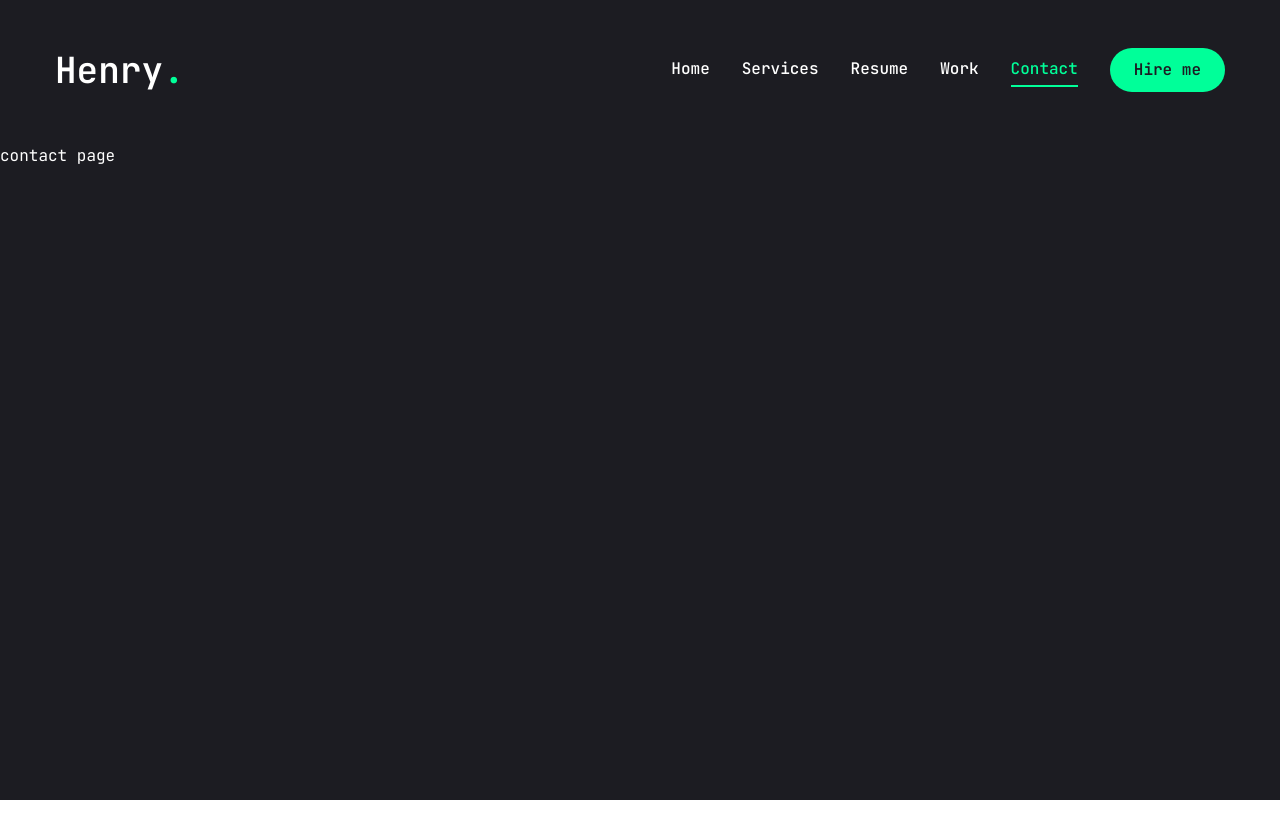
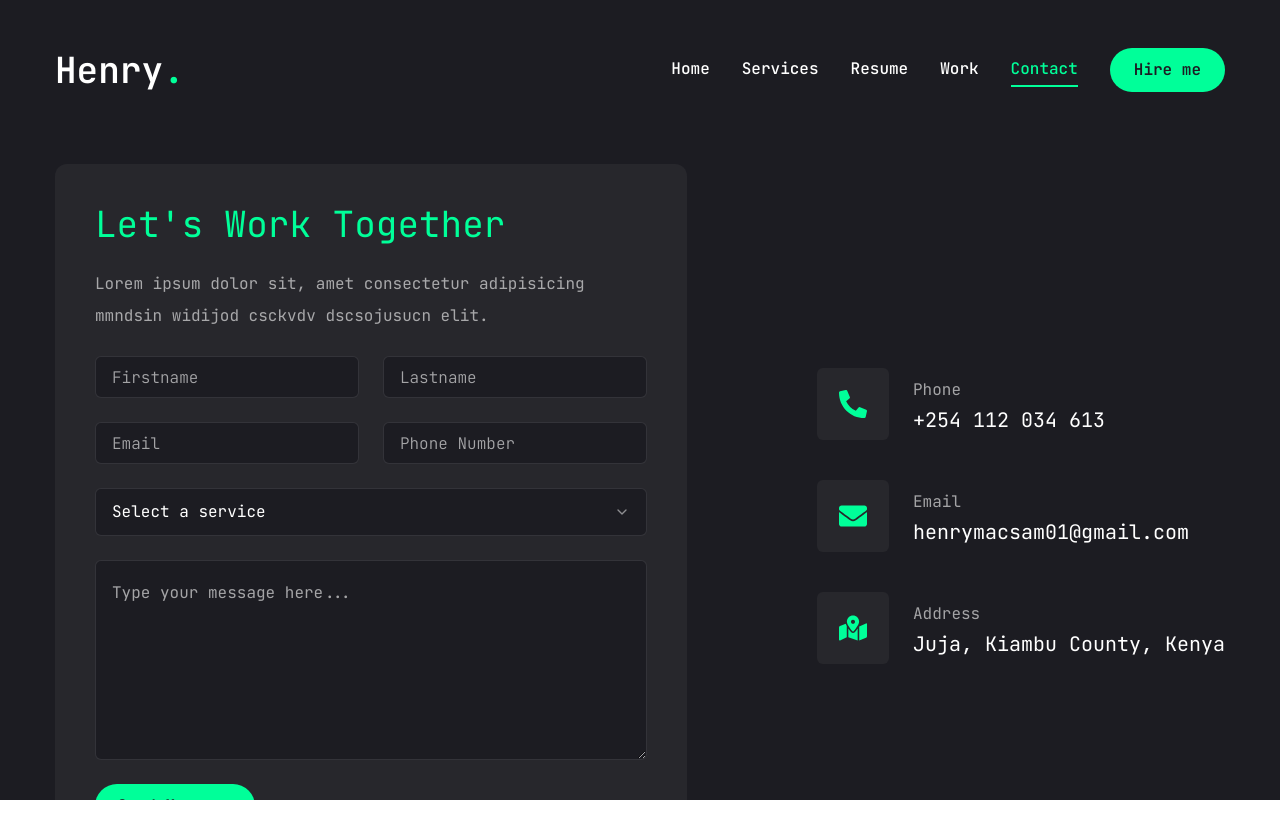
Before and after one commit to HenchaDev/henry-portfolio, a Next.js app: page /contact in a window 1280 px wide. Shown: the top 838 px of the page. Before the commit the page ends 800 px from the top, so only its background shows below. Built offline with nearby package versions, Linux system fonts and the light colour scheme.

Commit message:
finalizing on pages

```diff
--- a/app/contact/page.jsx
+++ b/app/contact/page.jsx
@@ -1,5 +1,108 @@
+"use client";
+
+import { Button } from "@/components/ui/button";
+import { Input } from "@/components/ui/input";
+import { Textarea } from "@/components/ui/textarea";
+
+import {
+    Select,
+    SelectContent,
+    SelectGroup,
+    SelectItem,
+    SelectLabel,
+    SelectTrigger,
+    SelectValue
+} from "@/components/ui/select";
+
+import { FaEnvelope, FaPhoneAlt, FaMapMarkedAlt } from "react-icons/fa";
+
+const info = [
+    {
+        icon: <FaPhoneAlt />,
+        title: "Phone",
+        description: "+254 112 034 613"
+    },
+    {
+        icon: <FaEnvelope />,
+        title: "Email",
+        description: "henrymacsam01@gmail.com"
+    },
+    {
+        icon: <FaMapMarkedAlt />,
+        title: "Address",
+        description: "Juja, Kiambu County, Kenya"
+    }
+];
+
+import { motion } from "framer-motion";
+
 const Contact = () => {
-    return <div>contact page</div>;
+    return <motion.section
+    initial={{opacity: 0}}
+    animate={{
+        opacity: 1,
+        transition: {delay: 2.4, duration: 0.4, ease: "easeIn"}
+    }}
+    className="py-6"
+    >
+       <div className="container mx-auto">
+        <div className="flex flex-col xl:flex-row gap-[30px]">
+            {/* form */}
+            <div className="xl:w-[54%] order-2 xl:order-none">
+                <form action="" className="flex flex-col gap-6 p-10 bg-[#27272c] rounded-xl">
+                    <h3 className="text-4xl text-accent">Let's Work Together</h3>
+                    <p className="text-white/60">
+                        Lorem ipsum dolor sit, amet consectetur adipisicing mmndsin widijod csckvdv dscsojusucn elit.
+                    </p>
+                    {/* input */}
+                    <div className="grid grid-cols-1 md:grid-cols-2 gap-6">
+                        <Input type="firstname" placeholder="Firstname"/>
+                        <Input type="lastname" placeholder="Lastname"/>
+                        <Input type="email" placeholder="Email"/>
+                        <Input type="phone" placeholder="Phone Number"/>
+                    </div>
+                    {/* select */}
+                    <Select>
+                        <SelectTrigger className="w-full">
+                            <SelectValue placeholder="Select a service"/>
+                        </SelectTrigger>
+                        <SelectContent>
+                            <SelectGroup>
+                                <SelectLabel>Select a service</SelectLabel>
+                                <SelectItem value="est">Web Development</SelectItem>
+                                <SelectItem value="cst">UI/UX Design</SelectItem>
+                                <SelectItem value="mst">Logo Design</SelectItem>
+                            </SelectGroup>
+                        </SelectContent>
+                    </Select>
+
+                    {/* textarea */}
+                    <Textarea className="h-[200px]" placeholder="Type your message here..." />
+                    {/* button */}
+                    <Button size="" className="max-w-40" >Send Message</Button>
+                </form>
+            </div>
+            {/* info */}
+            <div className="flex-1 flex items-center xl:justify-end order-1 xl:order-none mb-8 xl:mb-0">
+                <ul className="flex flex-col gap-10">
+                    {info.map((item, index)=> {
+                        return(
+                            <li key={index} className="flex items-center gap-6">
+                                <div className="w-[52px] h-[52px] xl:w-[72px] xl:h-[72px] bg-[#27272c] text-accent rounded-md flex items-center justify-center">
+                                    <div className="text-[28px]">{item.icon}</div>
+                                </div>
+                                <div className="flex-1">
+                                    <p className="text-white/60">{item.title}</p>
+                                    <h3 className="text-xl">{item.description}</h3>
+                                </div>
+                            </li>
+                        );
+                    })}
+                </ul>
+            </div>
+        </div>
+       </div>
+    </motion.section>;
 }
 
 export default Contact;
--- a/components/ui/input.jsx
+++ b/components/ui/input.jsx
@@ -7,7 +7,7 @@ const Input = React.forwardRef(({ className, type, ...props }, ref) => {
     (<input
       type={type}
       className={cn(
-        "flex h-10 w-full rounded-md border border-slate-200 bg-white px-3 py-2 text-sm ring-offset-white file:border-0 file:bg-transparent file:text-sm file:font-medium file:text-slate-950 placeholder:text-slate-500 focus-visible:outline-none focus-visible:ring-2 focus-visible:ring-slate-950 focus-visible:ring-offset-2 disabled:cursor-not-allowed disabled:opacity-50 dark:border-slate-800 dark:bg-slate-950 dark:ring-offset-slate-950 dark:file:text-slate-50 dark:placeholder:text-slate-400 dark:focus-visible:ring-slate-300",
+        "flex h-10 w-full rounded-md border border-white/10 focus:border-accent font-light bg-primary px-4 py-5 text-base placeholder:text-white/60 outline-none",
         className
       )}
       ref={ref}
--- a/components/ui/select.jsx
+++ b/components/ui/select.jsx
@@ -16,7 +16,7 @@ const SelectTrigger = React.forwardRef(({ className, children, ...props }, ref)
   <SelectPrimitive.Trigger
     ref={ref}
     className={cn(
-      "flex h-10 w-full items-center justify-between rounded-md border border-slate-200 bg-white px-3 py-2 text-sm ring-offset-white placeholder:text-slate-500 focus:outline-none focus:ring-2 focus:ring-slate-950 focus:ring-offset-2 disabled:cursor-not-allowed disabled:opacity-50 [&>span]:line-clamp-1 dark:border-slate-800 dark:bg-slate-950 dark:ring-offset-slate-950 dark:placeholder:text-slate-400 dark:focus:ring-slate-300",
+      "flex h-[48px] w-full items-center justify-between rounded-md border border-white/10 bg-primary px-4 py-5 text-base test-white/60 placeholder:text-white/10 focus:border-accent outline-none",
       className
     )}
     {...props}>
@@ -54,7 +54,7 @@ const SelectContent = React.forwardRef(({ className, children, position = "poppe
     <SelectPrimitive.Content
       ref={ref}
       className={cn(
-        "relative z-50 max-h-96 min-w-[8rem] overflow-hidden rounded-md border border-slate-200 bg-white text-slate-950 shadow-md data-[state=open]:animate-in data-[state=closed]:animate-out data-[state=closed]:fade-out-0 data-[state=open]:fade-in-0 data-[state=closed]:zoom-out-95 data-[state=open]:zoom-in-95 data-[side=bottom]:slide-in-from-top-2 data-[side=left]:slide-in-from-right-2 data-[side=right]:slide-in-from-left-2 data-[side=top]:slide-in-from-bottom-2 dark:border-slate-800 dark:bg-slate-950 dark:text-slate-50",
+        "relative z-50 max-h-96 min-w-[8rem] overflow-hidden rounded-md border border-white/10 bg-primary text-white shadow-md data-[state=open]:animate-in data-[state=closed]:animate-out data-[state=closed]:fade-out-0 data-[state=open]:fade-in-0 data-[state=closed]:zoom-out-95 data-[state=open]:zoom-in-95 data-[side=bottom]:slide-in-from-top-2 data-[side=left]:slide-in-from-right-2 data-[side=right]:slide-in-from-left-2 data-[side=top]:slide-in-from-bottom-2 dark:border-slate-800 dark:bg-slate-950 dark:text-slate-50",
         position === "popper" &&
           "data-[side=bottom]:translate-y-1 data-[side=left]:-translate-x-1 data-[side=right]:translate-x-1 data-[side=top]:-translate-y-1",
         className
@@ -85,7 +85,7 @@ const SelectItem = React.forwardRef(({ className, children, ...props }, ref) =>
   <SelectPrimitive.Item
     ref={ref}
     className={cn(
-      "relative flex w-full cursor-default select-none items-center rounded-sm py-1.5 pl-8 pr-2 text-sm outline-none focus:bg-slate-100 focus:text-slate-900 data-[disabled]:pointer-events-none data-[disabled]:opacity-50 dark:focus:bg-slate-800 dark:focus:text-slate-50",
+      "relative flex w-full cursor-default select-none items-center rounded-sm py-1.5 pl-8 pr-2 text-sm outline-none focus:bg-accent focus:text-primary data-[disabled]:pointer-events-none data-[disabled]:opacity-50 dark:focus:bg-slate-800 dark:focus:text-slate-50",
       className
     )}
     {...props}>
--- a/components/ui/textarea.jsx
+++ b/components/ui/textarea.jsx
@@ -6,7 +6,7 @@ const Textarea = React.forwardRef(({ className, ...props }, ref) => {
   return (
     (<textarea
       className={cn(
-        "flex min-h-[80px] w-full rounded-md border border-slate-200 bg-white px-3 py-2 text-sm ring-offset-white placeholder:text-slate-500 focus-visible:outline-none focus-visible:ring-2 focus-visible:ring-slate-950 focus-visible:ring-offset-2 disabled:cursor-not-allowed disabled:opacity-50 dark:border-slate-800 dark:bg-slate-950 dark:ring-offset-slate-950 dark:placeholder:text-slate-400 dark:focus-visible:ring-slate-300",
+        "flex min-h-[80px] rounded-md border border-white/10 bg-primary px-4 py-5 text-base placeholder:text-white/60 focus-visible:outline-none focus-visible:ring-1 focus-visible:ring-accent focus-visible:ring-offset-0 disabled:cursor-not-allowed disabled:opacity-50",
         className
       )}
       ref={ref}
```
